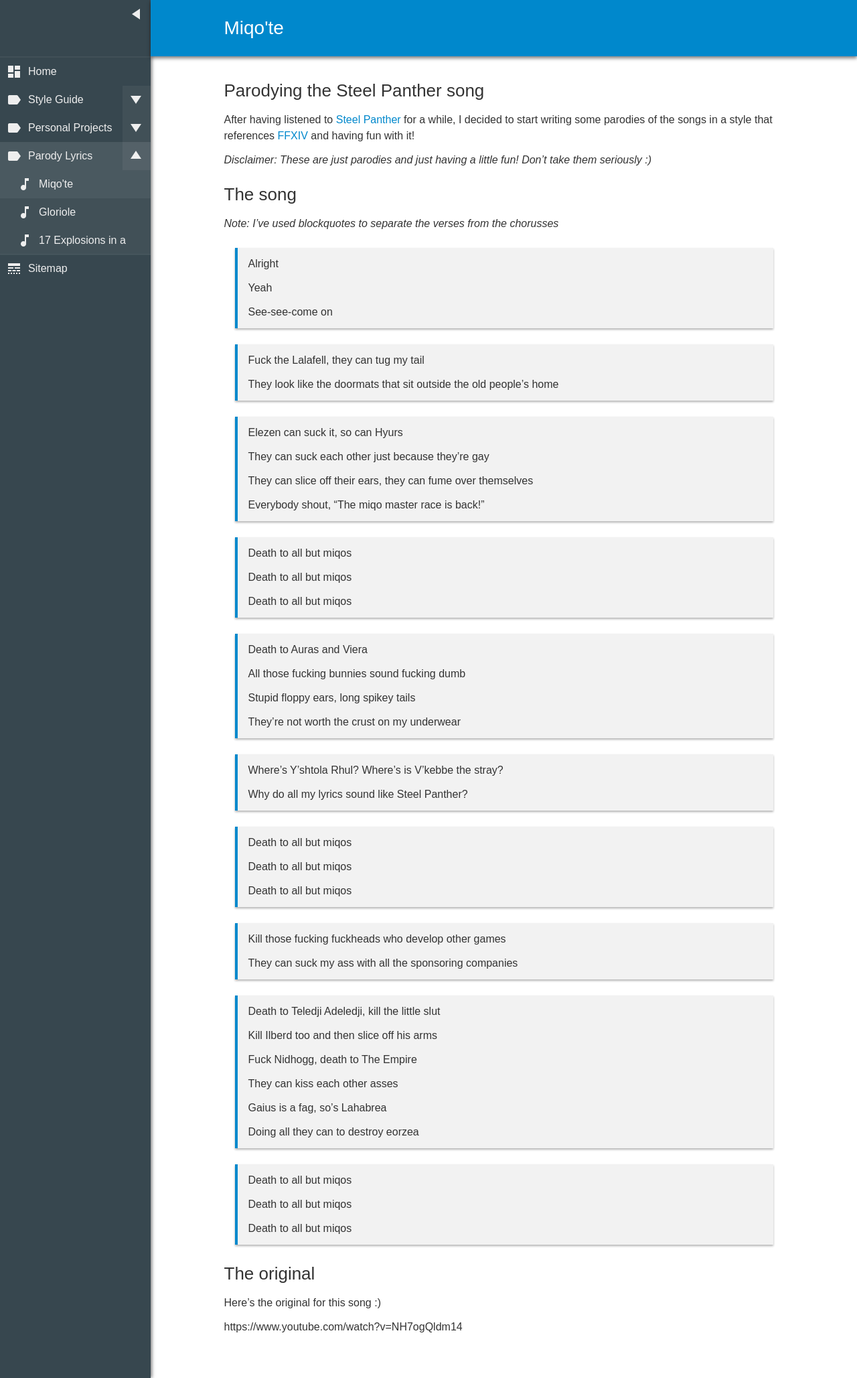
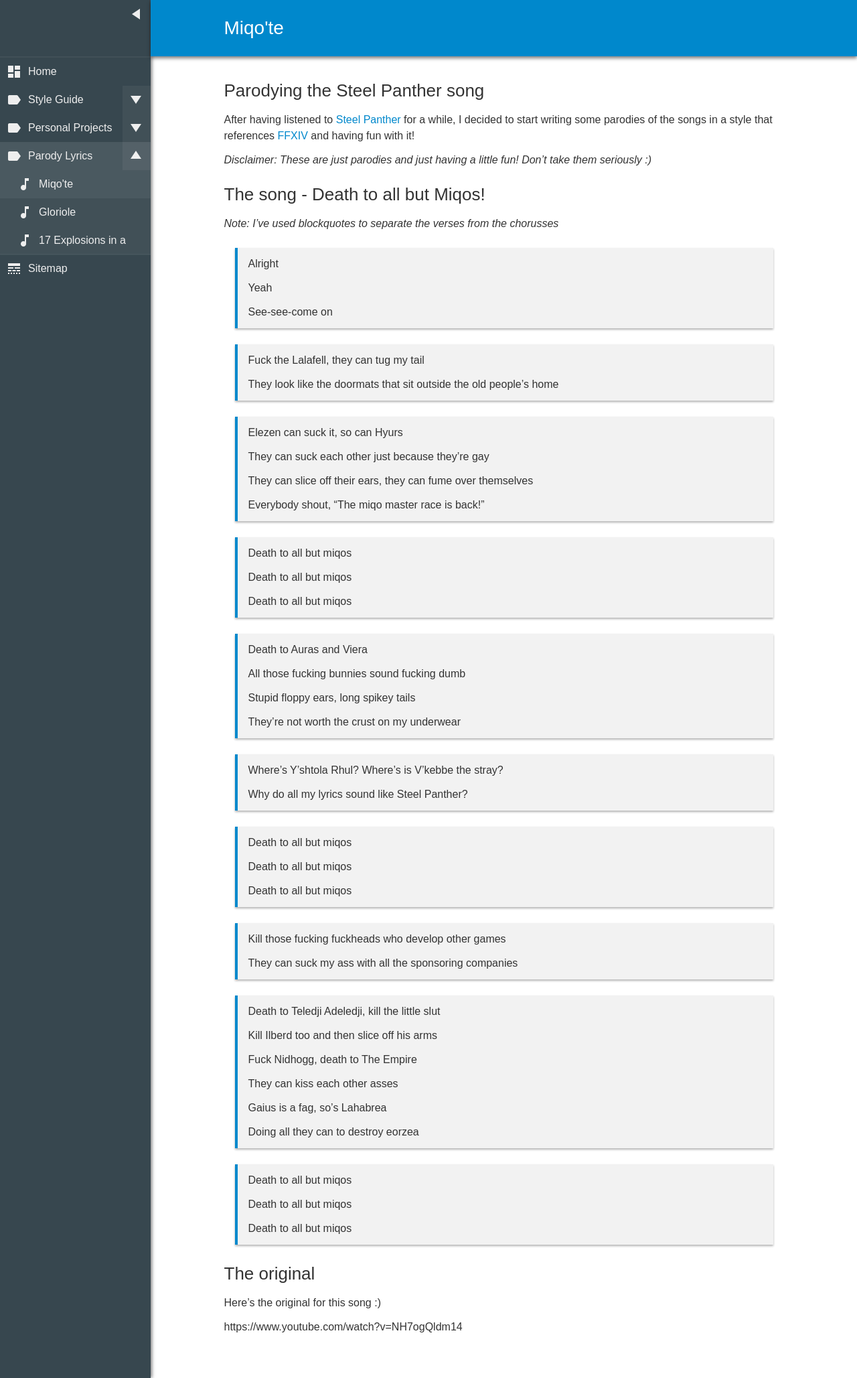
Before and after one commit to zeraphie/zeraphie.github.io, a Jekyll site: the page built from _posts/2017-03-22-death-to-all-but-Miqos.md, in a window 1280 px wide. Shown: the whole page at 67% size. Built offline with Jekyll 4.4.1, drawn with Linux system fonts in a browser that asks for light colours.

Commit message:
Update 2017-03-22-death-to-all-but-Miqos.md

```diff
--- a/_posts/2017-03-22-death-to-all-but-Miqos.md
+++ b/_posts/2017-03-22-death-to-all-but-Miqos.md
@@ -11,7 +11,7 @@ After having listened to [Steel Panther](https://en.wikipedia.org/wiki/Steel_Pan
 
 *Disclaimer: These are just parodies and just having a little fun! Don't take them seriously :)*
 
-## The song
+## The song - Death to all but Miqos!
 
 *Note: I've used blockquotes to separate the verses from the chorusses*
 
```
